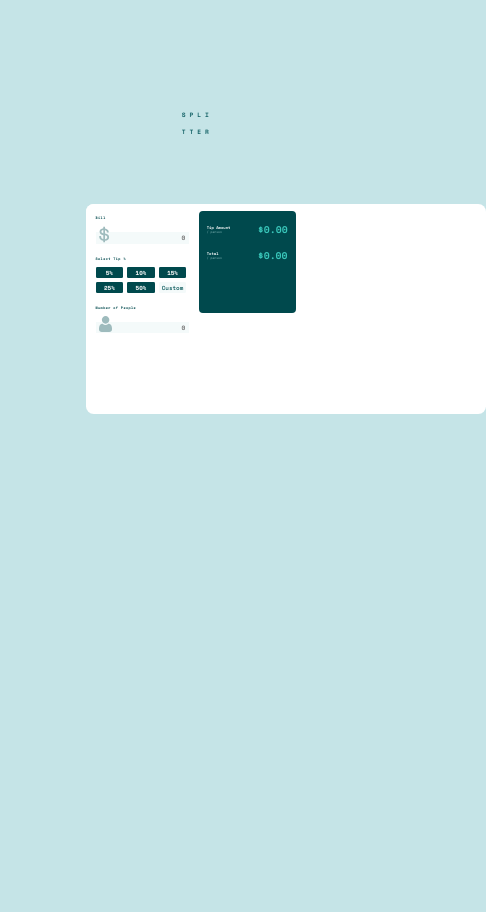
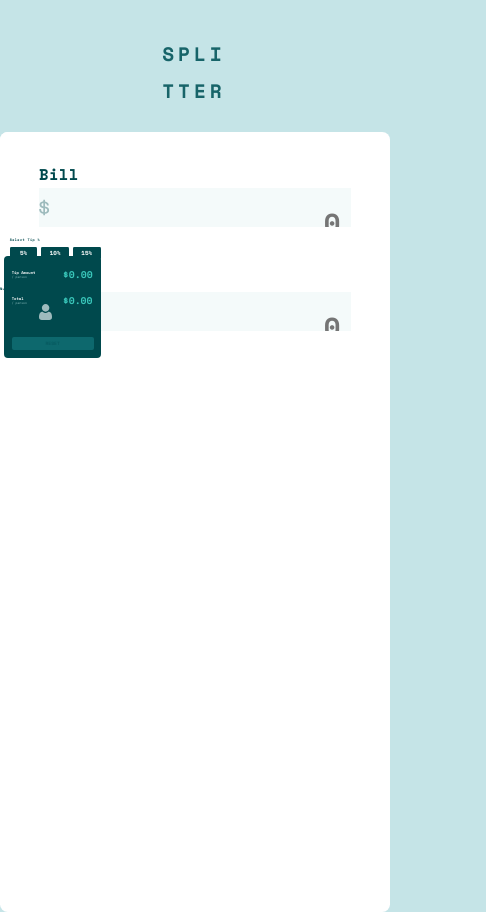
Before and after one commit to Buzelin2/Challenge-iJunior-Semana-5, a React (Vite) app in the folder my-app/: page / in a window 390 px wide. Shown: the whole page, 486 px wide, since content can reach past the window. Before the commit the page ends 844 px from the top, so only its background shows below. Built offline with nearby package versions, Linux system fonts and the light colour scheme.

Commit message:
Começando a responsividade

```diff
--- a/my-app/src/App.css
+++ b/my-app/src/App.css
@@ -3,9 +3,6 @@
     margin: 0px;
     font-family: 'Space Mono', monospace;
     background-color: hsl(185, 41%, 84%);
-}
-.tudo{
-
 }
 .main{
     background-color: white;
@@ -14,8 +11,6 @@
     margin-top: 28vh;
     width: 56vw;
     height: 30vw;
-    min-width: 400px;
-    min-height: 210px;
     display: flex;
 }
 .split{
@@ -166,3 +161,61 @@
     margin-top: 1vw;
     margin-left: 1vw;
 }
+.reset{
+    margin-left: 2vw;
+    width: 21vw;
+    height: 3.4vw;
+    border-radius: 0.5vw;
+    border: 0px;
+    margin-top: 7.6vw;
+    font-size: 1.2vw;
+    background-color: rgb(13,104,109);
+    color: rgb(7, 90, 96);
+}
+@media screen and (min-width:300px) and (max-width:768px) {
+
+.main{
+    width: 100%;
+    margin-left: 0;
+    height: 200vw;
+    margin-bottom: 0;
+    display: flex;
+    flex-direction: column;
+    margin-top: 50vw;
+}
+.split{
+    font-size: 5vw;
+    margin-left: -5vw;
+
+}
+.splitter{
+    margin-top: 10vw;
+    margin-bottom: vw;
+}
+.input_money{
+    margin-left: 0;
+}
+.count{
+    width: 80vw;
+    height: 10vw;
+    margin-left: 10vw;
+}
+.bill{
+    margin-top: 8vw;
+    font-size: 4vw;
+    margin-left: 10vw;
+}
+.count::placeholder{
+    font-size: 7vw;
+    position: absolute;
+    margin-left: 73vw;
+    margin-top: -0.3vw;
+}
+.img{
+    margin-left: 10vw;
+    margin-top: 3vw;
+}
+
+
+
+}
--- a/my-app/src/App.jsx
+++ b/my-app/src/App.jsx
@@ -5,12 +5,12 @@ function App() {
   const [count, setCount] = useState(0)
 
   return (
-   <div className='tudo'>
+   <div className='tudo'> {/* div contendo tudo */}
     <div className='splitter'>
       <p className='split'>SPLI</p>
       <p className='split'>TTER</p>
     </div>
-    <div className='main'>
+    <div className='main'> {/* as divs da parte principal foram dividias entre a branca(left) e a azul(right) */}
       <div className='left'>
         <div className='input_money'>
           <p className='bill'>Bill</p>
@@ -27,13 +27,13 @@ function App() {
           <div className='botoes_baixo'>
             <button className='botao'>25%</button>
             <button className='botao'>50%</button>
-            <button className='botao botao6'>Custom</button>
+            <button className='botao botao6'>Custom</button> {/* Lembrar de transformar esse botão em um form onClick*/}
           </div>
         </div>
         <div className='input_money'>
           <p className='num_people'>Number of People</p>
           <svg className='img' xmlns="http://www.w3.org/2000/svg"><path fill="#9EBBBD" d="M9.573 7.729c.406 0 .784.07 1.126.209.342.14.639.33.881.569.232.227.438.503.614.82a5.1 5.1 0 01.407.949c.097.312.178.654.242 1.016.062.359.105.699.126 1.011.02.307.031.624.031.945 0 .836-.259 1.512-.768 2.01-.504.492-1.17.742-1.98.742H2.748c-.81 0-1.477-.25-1.98-.742C.259 14.76 0 14.084 0 13.248c0-.322.01-.64.032-.945.02-.312.063-.652.126-1.01.063-.363.144-.705.242-1.017.1-.323.238-.643.407-.948.176-.318.382-.594.613-.821.243-.238.54-.43.882-.57.342-.138.72-.208 1.125-.208.16 0 .313.067.61.265.183.123.397.264.636.421.204.134.48.259.822.372.333.11.671.167 1.005.167a3.19 3.19 0 001.006-.167c.341-.113.618-.238.822-.372l.636-.42c.296-.2.45-.266.61-.266zM6.598 0C7.63 0 8.522.38 9.252 1.129s1.1 1.666 1.1 2.724c0 1.06-.37 1.976-1.1 2.725-.73.75-1.623 1.13-2.654 1.13-1.03 0-1.924-.38-2.653-1.13-.73-.749-1.1-1.666-1.1-2.725 0-1.058.37-1.975 1.1-2.724C4.675.379 5.567 0 6.598 0z"/></svg>
-          <input class="count" type="text" placeholder="0"></input>
+          <input class="count" type='text' placeholder="0"></input>
         </div>
 
       </div>
@@ -53,6 +53,7 @@ function App() {
           </div>
           <p className='value_text2'>$0.00</p>
         </div>
+        <button className='reset'>RESET</button>
 
       </div>
     </div>
```
